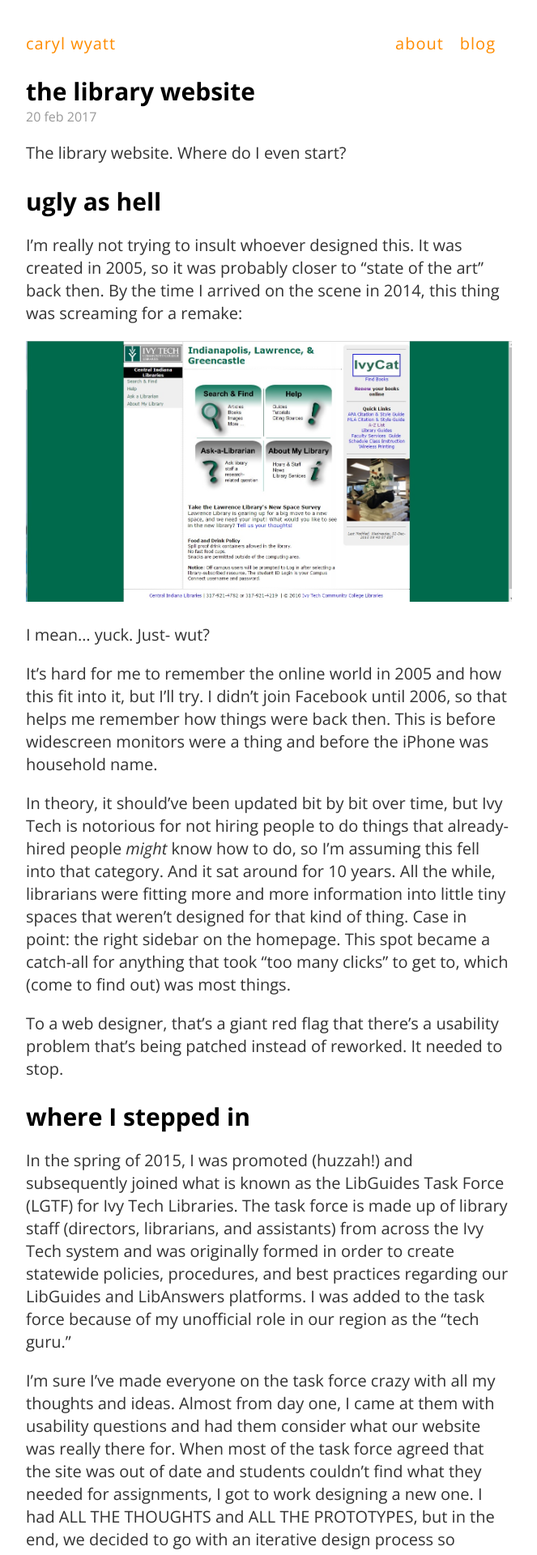
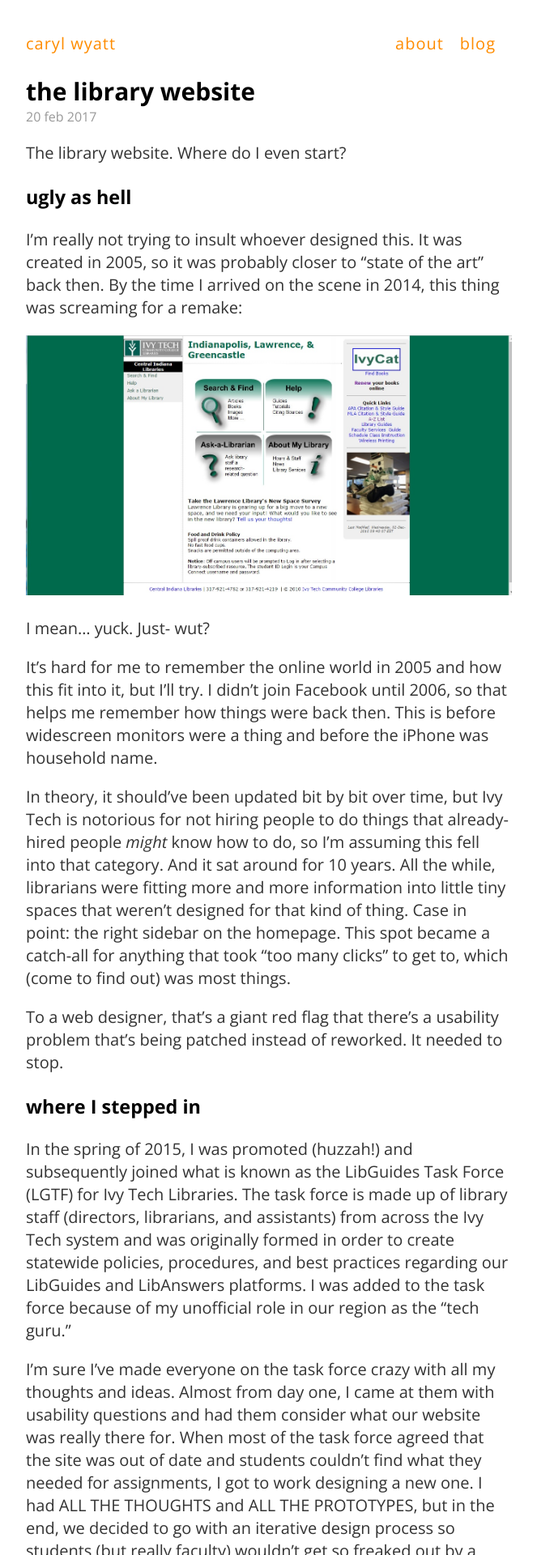
Before and after one commit to carylwyatt/carylwyatt.github.io, a Jekyll site: the page built from _posts/2017-02-20-library-website.md, in a window 1280 px wide. Shown: the top 1920 px of the page at 81% size, without its empty margins (308-971 px from the left). Built offline with Jekyll 4.4.1, drawn with Linux system fonts in a browser that asks for light colours.

```diff
--- a/_posts/2017-02-20-library-website.md
+++ b/_posts/2017-02-20-library-website.md
@@ -6,7 +6,7 @@ date: 2017-02-20
 
 The library website. Where do I even start?
 
-## ugly as hell
+### ugly as hell
 I'm really not trying to insult whoever designed this. It was created in 2005, so it was probably closer to "state of the art" back then. By the time I arrived on the scene in 2014, this thing was screaming for a remake:
 
 ![Library website 2005-2015](/img/website screenshots/old-ivy-tech-home.jpg)
@@ -19,12 +19,12 @@ In theory, it should've been updated bit by bit over time, but Ivy Tech is notor
 
 To a web designer, that's a giant red flag that there's a usability problem that's being patched instead of reworked. It needed to stop.
 
-## where I stepped in
+### where I stepped in
 In the spring of 2015, I was promoted (huzzah!) and subsequently joined what is known as the LibGuides Task Force (LGTF) for Ivy Tech Libraries. The task force is made up of library staff (directors, librarians, and assistants) from across the Ivy Tech system and was originally formed in order to create statewide policies, procedures, and best practices regarding our LibGuides and LibAnswers platforms. I was added to the task force because of my unofficial role in our region as the "tech guru."
 
 I'm sure I've made everyone on the task force crazy with all my thoughts and ideas. Almost from day one, I came at them with usability questions and had them consider what our website was really there for. When most of the task force agreed that the site was out of date and students couldn't find what they needed for assignments, I got to work designing a new one. I had ALL THE THOUGHTS and ALL THE PROTOTYPES, but in the end, we decided to go with an iterative design process so students (but really faculty) wouldn't get so freaked out by a radically different design.
 
-## here's how that went down
+### here's how that went down
 The main catalyst for the new website was actually our CMS. The previous CMS was no longer being supported by its company. By the time we switched to LibGuides CMS, we could no longer log in to the old CMS, which was **very inconvenient**. The most inconvenient part about it was that we couldn't get any of the our current website exported to the new CMS, meaning we had to recreate anything we wanted to keep by painstakingly copy/pasting from the old site to the new CMS. Needless to say, it was awful.
 
 Since we decided on an iterative design process, the new site was pretty similar to the old site. The layout and content was exactly the same, but the "look and feel" of the website was more aligned with the college's style guide. Most importantly, the new site was also mobile-friendly. Win-win. If it had been up to me, we would have pulled off the band-aid and gone straight to a new site design completely, but it ended up working out that we stuck to the old design. The new design would come along shortly anyway, so I didn't have long to wait.
```
